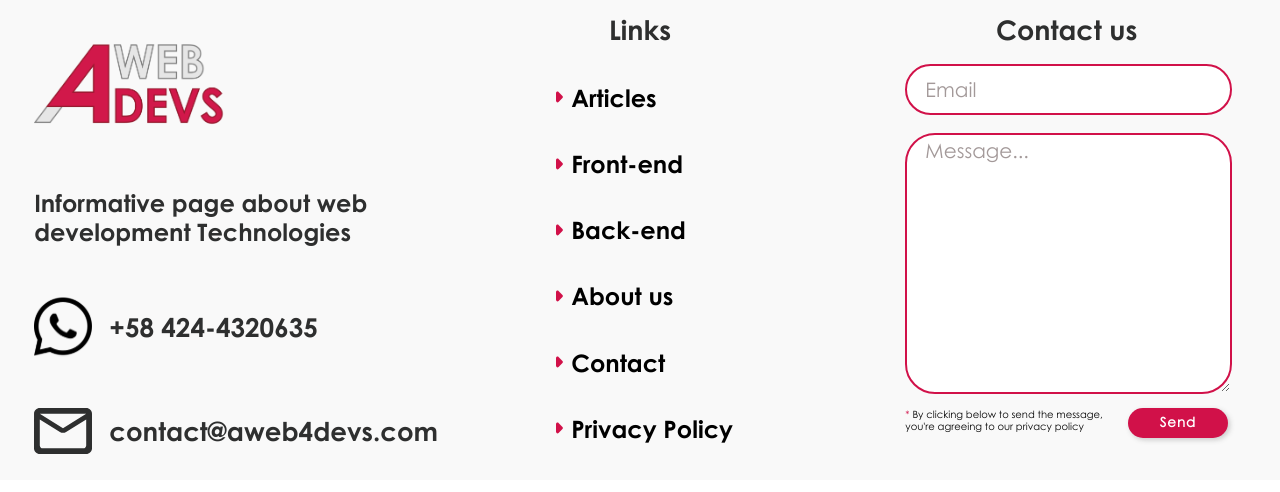
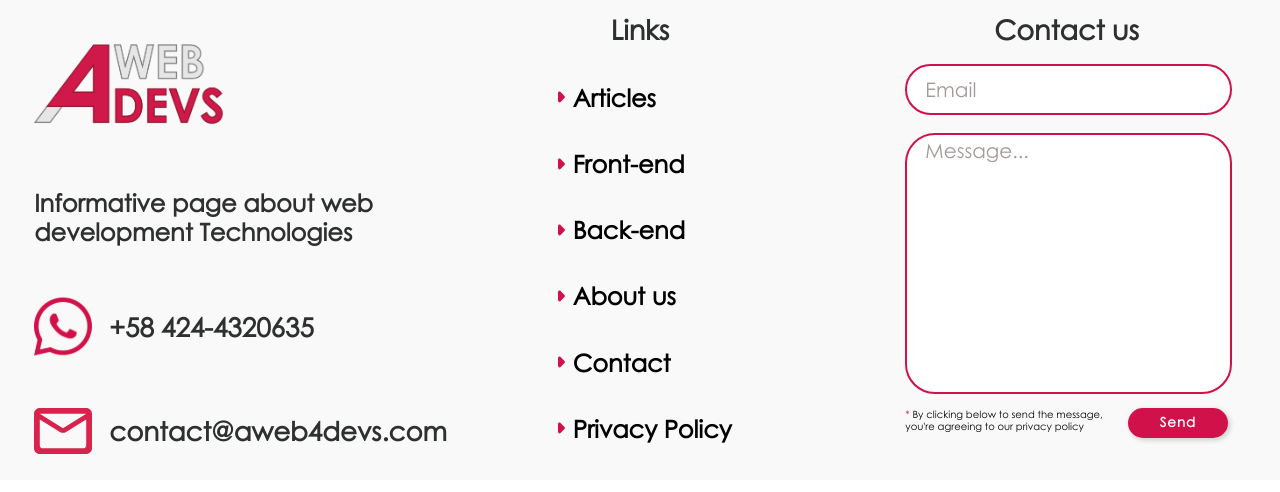
Before and after one commit to wilfredo-loreto/aWeb4Devs, a Next.js app: page / in a window 1280 px wide. Shown: the top 492 px of the page. Built offline with nearby package versions, Linux system fonts and the light colour scheme.

Commit message:
feat: footer finished. Animations working correctly. js and scss commented

```diff
--- a/components/Footer.module.scss
+++ b/components/Footer.module.scss
@@ -1,6 +1,7 @@
 @import "./../styles/global.scss";
 
 .maincontainer {
+  user-select: none;
   display: flex;
   flex-flow: row nowrap;
   justify-content: space-around;
@@ -9,7 +10,7 @@
   background-color: $white;
   .titles {
     text-align: center;
-    font-family: "CenturyBold";
+    font-family: "Century";
     color: $black;
     font-size: 27px;
   }
@@ -33,7 +34,7 @@
     }
     .informativetext {
       font-size: 24px;
-      font-family: "CenturyBold";
+      font-family: "Century";
       color: $black;
       width: 120%;
     }
@@ -46,15 +47,23 @@
         align-items: center;
         justify-content: flex-start;
         width: 120%;
+
         .footericon {
-          color: $black;
           margin-right: 4%;
+          transition: 400ms;
+          filter: invert(15%) sepia(100%) saturate(3586%) hue-rotate(332deg) brightness(86%) contrast(98%);
         }
         span {
           color: $black;
           font-size: 26px;
-          font-family: "CenturyBold";
+          font-family: "Century";
           font-weight: bold;
+          transition: 400ms;
+        }
+        &:hover{
+          span{
+            color:$crimson;
+          }
         }
       }
     }
@@ -66,6 +75,10 @@
     align-items: center;
   }
 }
+.break {
+  display: none;
+}
+// Styling 2nd container (Links)
 
 .linklist {
   list-style-type: none;
@@ -77,19 +90,30 @@
   height: 85%;
 }
 
-// Styling 2nd container (Links)
 
 li {
+  cursor: pointer;
   span {
-    font-family: "CenturyBold";
+    transition: 400ms;
+    font-family: "Century";
     font-size: 24px;
+    font-weight: 800;
     margin-left: -3%;
+  }
+  img{
+    transition: 400ms;
+
+  }
+  &:hover{
+    img{
+      transform: translateX(15%);
+    }
+    span{
+      color: $crimson;
+    }
   }
 }
 
-.break {
-  display: none;
-}
 
 // Styling 3rd container (contact form), advice and send button with flexbox
 
@@ -101,6 +125,7 @@ form {
   justify-content: space-between;
   input,
   textarea {
+    resize: none;
     border: solid 2px $crimson;
     border-radius: 30px;
     padding-left: 5%;
@@ -153,6 +178,7 @@ form {
     }
 
     button {
+      cursor: pointer;
       border: none;
       color: white;
       font-family: "Century";
@@ -164,6 +190,12 @@ form {
       min-height: 30px;
       line-height: 25px;
       letter-spacing: 1px;
+      transition: 400ms;
+      &:hover{
+        color: $crimson;
+        background-color: $white;
+        border: solid 2px $crimson;
+      }
     }
   }
 }
```
